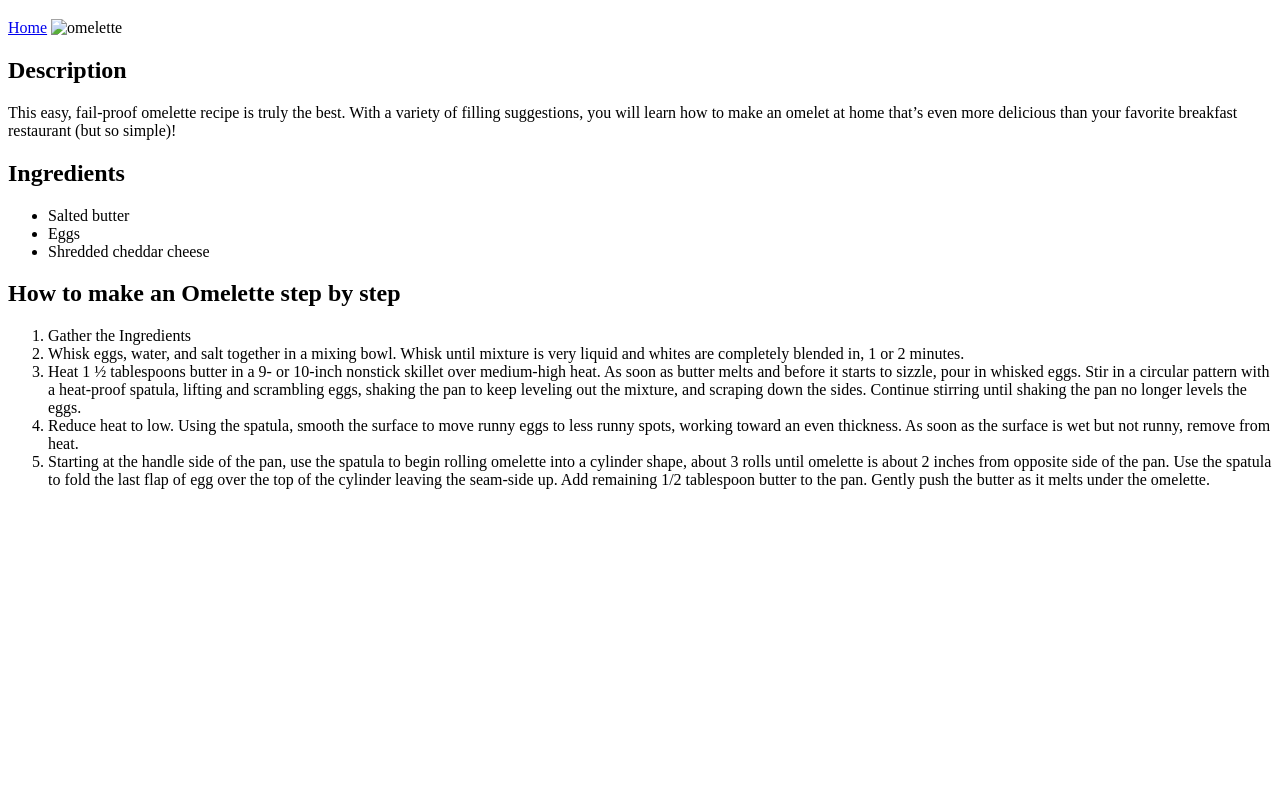
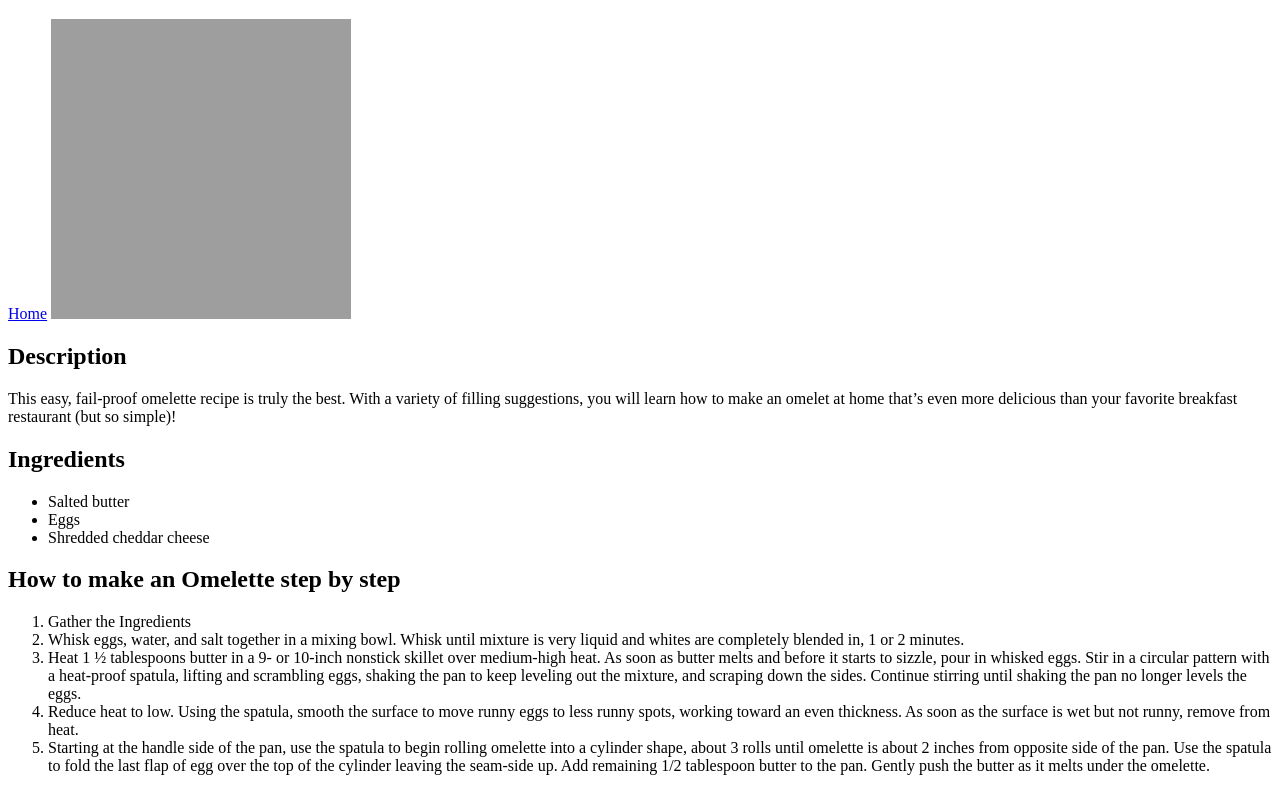
Before and after one commit to MidZai/odin-recipes, a plain HTML site: page recipes/omelette.html in a window 1280 px wide. Shown: the part 61-852 px from the top of the page. Before the commit the page ends 800 px from the top, so only its background shows below. Drawn offline with Linux system fonts and the light colour scheme; the site is published under a folder, as on GitHub Pages, so addresses that start at the root find nothing.

Commit message:
Fixed Error Image
Broken link for the image

```diff
--- a/recipes/omelette.html
+++ b/recipes/omelette.html
@@ -8,7 +8,7 @@
   <body>
     <h1>Omelette Recipe</h1>
     <a href="../index.html">Home</a>
-    <img src="/images/omelette.jpg" alt="omelette" width="300" height="300" />
+    <img src="../images/omelette.jpg" alt="Omelette" width="300" height="300">
     <h2>Description</h2>
     <p>
       This easy, fail-proof omelette recipe is truly the best. With a variety of
```
